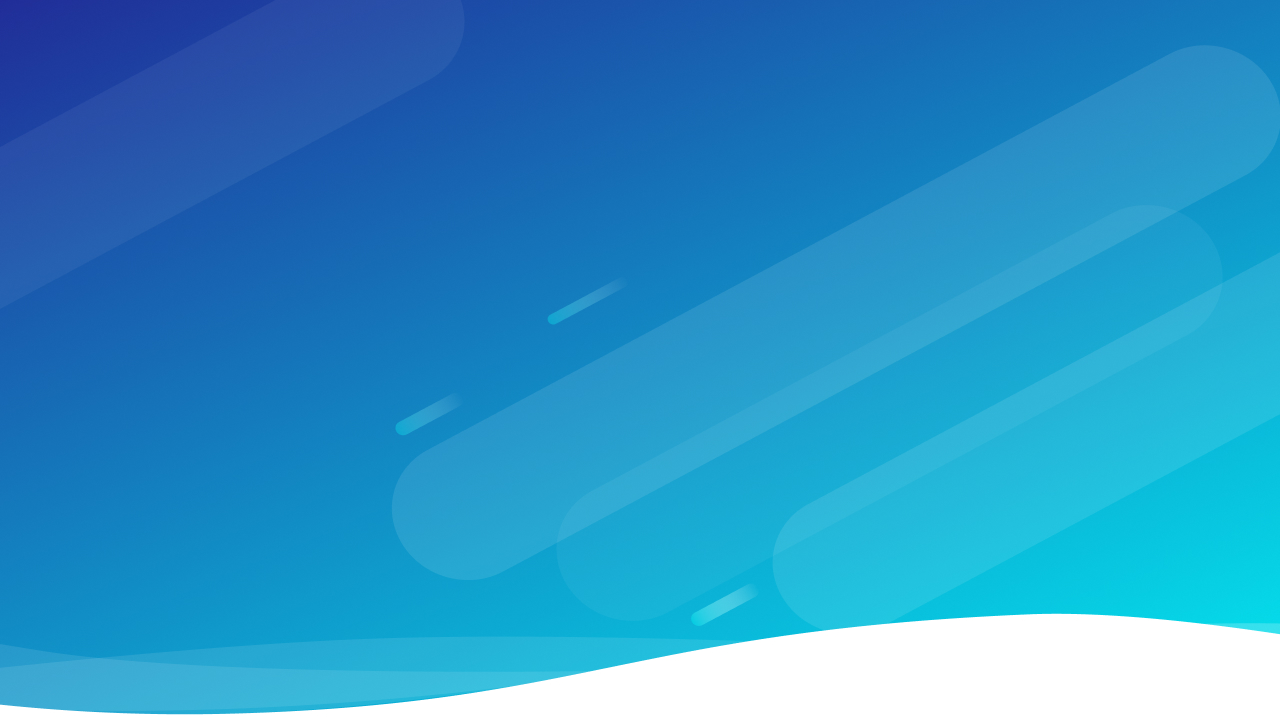
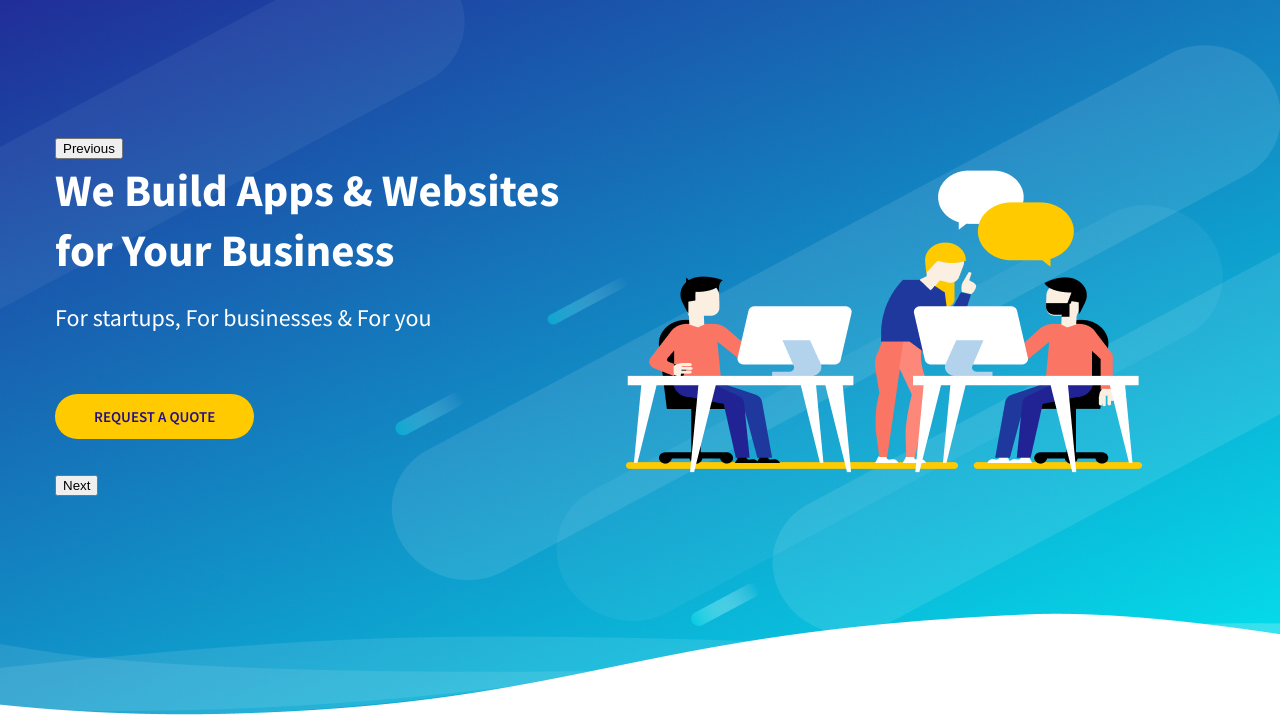
Before and after one commit to Evgen9/layot_marathon, a plain HTML site: page layout_marathon/index.html in a window 1280 px wide. Shown: the part 75-800 px from the top of the page. Drawn offline with nearby package versions, Linux system fonts and the light colour scheme.

Commit message:
Add files via upload

```diff
--- /dev/null
+++ b/layout_marathon/css/slick.css
@@ -0,0 +1,119 @@
+/* Slider */
+.slick-slider
+{
+    position: relative;
+
+    display: block;
+    box-sizing: border-box;
+
+    -webkit-user-select: none;
+       -moz-user-select: none;
+        -ms-user-select: none;
+            user-select: none;
+
+    -webkit-touch-callout: none;
+    -khtml-user-select: none;
+    -ms-touch-action: pan-y;
+        touch-action: pan-y;
+    -webkit-tap-highlight-color: transparent;
+}
+
+.slick-list
+{
+    position: relative;
+
+    display: block;
+    overflow: hidden;
+
+    margin: 0;
+    padding: 0;
+}
+.slick-list:focus
+{
+    outline: none;
+}
+.slick-list.dragging
+{
+    cursor: pointer;
+    cursor: hand;
+}
+
+.slick-slider .slick-track,
+.slick-slider .slick-list
+{
+    -webkit-transform: translate3d(0, 0, 0);
+       -moz-transform: translate3d(0, 0, 0);
+        -ms-transform: translate3d(0, 0, 0);
+         -o-transform: translate3d(0, 0, 0);
+            transform: translate3d(0, 0, 0);
+}
+
+.slick-track
+{
+    position: relative;
+    top: 0;
+    left: 0;
+
+    display: block;
+    margin-left: auto;
+    margin-right: auto;
+}
+.slick-track:before,
+.slick-track:after
+{
+    display: table;
+
+    content: '';
+}
+.slick-track:after
+{
+    clear: both;
+}
+.slick-loading .slick-track
+{
+    visibility: hidden;
+}
+
+.slick-slide
+{
+    display: none;
+    float: left;
+
+    height: 100%;
+    min-height: 1px;
+}
+[dir='rtl'] .slick-slide
+{
+    float: right;
+}
+.slick-slide img
+{
+    display: block;
+}
+.slick-slide.slick-loading img
+{
+    display: none;
+}
+.slick-slide.dragging img
+{
+    pointer-events: none;
+}
+.slick-initialized .slick-slide
+{
+    display: block;
+}
+.slick-loading .slick-slide
+{
+    visibility: hidden;
+}
+.slick-vertical .slick-slide
+{
+    display: block;
+
+    height: auto;
+
+    border: 1px solid transparent;
+}
+.slick-arrow.slick-hidden {
+    display: none;
+}
--- a/layout_marathon/css/style.css
+++ b/layout_marathon/css/style.css
@@ -44,7 +44,7 @@ a {
 }
 
 .login {
-    padding-right: 44px;
+    margin-right: 44px;
     color: ivory;
     text-transform: uppercase;
     font-weight: 600;
@@ -70,3 +70,43 @@ a {
     padding: 8px 43px;
     border-radius: 20px;
 }
+
+.header-slider {
+    padding-top: 111px;
+}
+.header-slider__item {
+}
+.header-slider__item-content {
+    display: flex;
+    justify-content: space-between;
+}
+.header-slder__item-info {
+    max-width: 506px;
+    color: #fff;
+}
+.header-slider__title {
+    font-weight: bold;
+    font-size: 45px;
+    line-height: 60px;
+
+    margin-bottom: 10px;
+}
+.header-slider__description {
+    font-weight: normal;
+    font-size: 24px;
+    line-height: 55px;
+  margin-bottom: 60px;
+
+}
+.header-slider__btn {
+    text-transform: uppercase;
+    color: #250F8A;
+    font-weight: 600;
+    padding: 13px 39px;
+    background: #FFCA00;
+    border-radius: 25px;
+
+}
+.header-slider__item-images {
+    margin: 10px 82px 0 0;
+}
--- a/layout_marathon/index.html
+++ b/layout_marathon/index.html
@@ -7,6 +7,7 @@
   <title>MartaUp</title>
   <link href="https://fonts.googleapis.com/css?family=Source+Sans+Pro:400,600,700&display=swap" rel="stylesheet">
   <link rel="stylesheet" href="css/reset.css">
+  <link rel="stylesheet" href="css/slick.css">
   <link rel="stylesheet" href="css/style.css">
 </head>
 <body>
@@ -35,6 +36,92 @@
 
 </div>
 
+<div class="header-slider">
+
+  <div class="header-slider__item">
+    <div class="header-slider__item-content">
+      <div class="header-slder__item-info">
+        <h3 class="header-slider__title">
+          We Build Apps & Websites
+          for Your Business
+        </h3>
+        <div class="header-slider__description">For startups, For businesses & For you</div>
+        <a class="header-slider__btn" href="#">Request a quote</a>
+      </div>
+      <div class="header-slider__item-images">
+        <img src="images/slider-img.png" alt="">
+
+      </div>
+    </div>
+  </div>
+
+  <div class="header-slider__item">
+    <div class="header-slider__item-content">
+      <div class="header-slder__item-info">
+        <h3 class="header-slider__title">
+          We Build Apps & Websites
+          for Your Business
+        </h3>
+        <div class="header-slider__description">For startups, For businesses & For you</div>
+        <a class="header-slider__btn" href="#">Request a quote</a>
+      </div>
+      <div class="header-slider__item-images">
+        <img src="images/slider-img.png" alt="">
+
+      </div>
+    </div>
+  </div>
+  <div class="header-slider__item">
+    <div class="header-slider__item-content">
+      <div class="header-slder__item-info">
+        <h3 class="header-slider__title">
+          We Build Apps & Websites
+          for Your Business
+        </h3>
+        <div class="header-slider__description">For startups, For businesses & For you</div>
+        <a class="header-slider__btn" href="#">Request a quote</a>
+      </div>
+      <div class="header-slider__item-images">
+        <img src="images/slider-img.png" alt="">
+
+      </div>
+    </div>
+  </div>
+  <div class="header-slider__item">
+    <div class="header-slider__item-content">
+      <div class="header-slder__item-info">
+        <h3 class="header-slider__title">
+          We Build Apps & Websites
+          for Your Business
+        </h3>
+        <div class="header-slider__description">For startups, For businesses & For you</div>
+        <a class="header-slider__btn" href="#">Request a quote</a>
+      </div>
+      <div class="header-slider__item-images">
+        <img src="images/slider-img.png" alt="">
+
+      </div>
+    </div>
+  </div>
+  <div class="header-slider__item">
+    <div class="header-slider__item-content">
+      <div class="header-slder__item-info">
+        <h3 class="header-slider__title">
+          We Build Apps & Websites
+          for Your Business
+        </h3>
+        <div class="header-slider__description">For startups, For businesses & For you</div>
+        <a class="header-slider__btn" href="#">Request a quote</a>
+      </div>
+      <div class="header-slider__item-images">
+        <img src="images/slider-img.png" alt="">
+
+      </div>
+    </div>
+  </div>
+
+</div>
+
 
 </div>
 
@@ -42,6 +129,7 @@
 
 
   <script src="https://ajax.googleapis.com/ajax/libs/jquery/3.4.1/jquery.min.js"></script>
+  <script src="js/slick.min.js"></script>
   <script src="js/main.js"></script>
 </body>
 </html>
--- a/layout_marathon/js/main.js
+++ b/layout_marathon/js/main.js
@@ -1,3 +1,3 @@
 $(function(){
-
+$('.header-slider').slick();
 });
```
Also changed, not shown: layout_marathon/images/slider-img.png (added), layout_marathon/js/slick.min.js (added).
